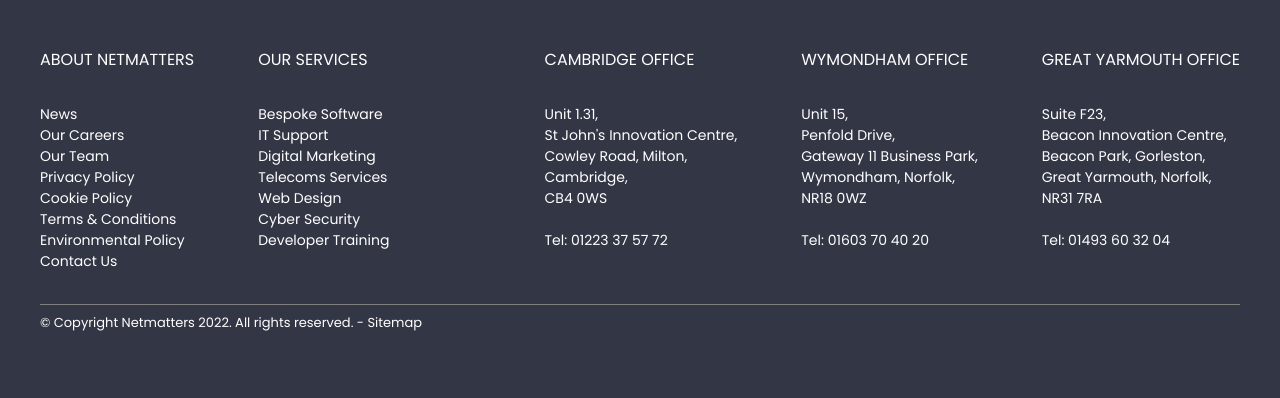
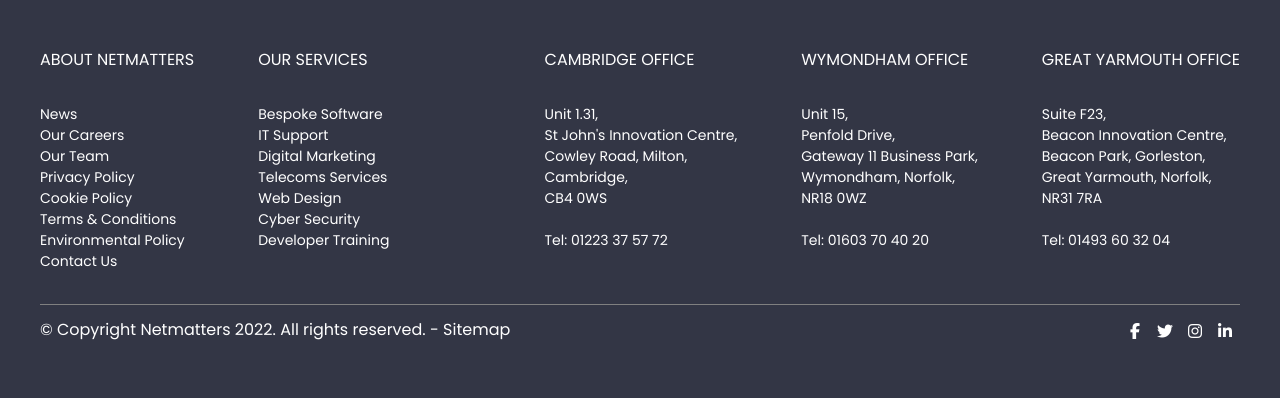
Before and after one commit to vargata/vargata.github.io, a PHP site: page / in a window 1280 px wide. Shown: the part 1145-1543 px from the top of the page. Before the commit the page ends 1476 px from the top, so only its background shows below. Run offline with PHP 8.4, Linux system fonts and the light colour scheme; some libraries are stand-ins or nearby versions.

Commit message:
added social media buttons

```diff
--- a/css/master.css
+++ b/css/master.css
@@ -1128,7 +1128,7 @@
   row-gap: 2rem;
 }
 
-.main_footer div:nth-child(2) {
+.main_footer .main_footer_container div:nth-child(2) {
   margin-right: auto;
 }
 
@@ -1156,9 +1156,135 @@
   font-weight: 200;
 }
 
-.main_footer p {
-  margin-top: .5rem;
-  font-size: 13px;
+.copy_container {
+  margin-top: 5px;
+  width: 100%;
+  display: flex;
+  justify-content: flex-start;
+  align-items: baseline;
+}
+
+.copyright {
+  display: inline-flex;
+  flex-wrap: wrap;
+  margin-top: 5px;
+}
+
+.socialmedia {
+  display: inline-flex;
+  margin-left: auto;
+}
+
+.socialmedia .sm_icon {
+  vertical-align: middle;
+}
+
+.socialmedia .sm_icon1 {
+  display: table-cell;
+  text-align: center;
+  line-height: 40px;
+  width: 30px;
+  height: 40px;
+  border-radius: 50%;
+}
+
+.socialmedia .sm_icon1:hover {
+  background-color: #3b5998;
+}
+
+.socialmedia .sm_icon2 {
+  display: table-cell;
+  text-align: center;
+  line-height: 40px;
+  width: 30px;
+  height: 40px;
+  border-radius: 50%;
+}
+
+.socialmedia .sm_icon2:hover {
+  background-color: #00aced;
+}
+
+.socialmedia .sm_icon3 {
+  display: table-cell;
+  text-align: center;
+  line-height: 40px;
+  width: 30px;
+  height: 40px;
+  border-radius: 50%;
+}
+
+.socialmedia .sm_icon3:hover {
+  background-color: #d93175;
+}
+
+.socialmedia .sm_icon4 {
+  display: table-cell;
+  text-align: center;
+  line-height: 40px;
+  width: 30px;
+  height: 40px;
+  border-radius: 50%;
+}
+
+.socialmedia .sm_icon4:hover {
+  background-color: #0077b5;
+}
+
+.sm_icon {
+  vertical-align: middle;
+}
+
+.sm_icon1 {
+  display: table-cell;
+  text-align: center;
+  line-height: 40px;
+  width: 30px;
+  height: 40px;
+  border-radius: 50%;
+}
+
+.sm_icon1:hover {
+  background-color: #3b5998;
+}
+
+.sm_icon2 {
+  display: table-cell;
+  text-align: center;
+  line-height: 40px;
+  width: 30px;
+  height: 40px;
+  border-radius: 50%;
+}
+
+.sm_icon2:hover {
+  background-color: #00aced;
+}
+
+.sm_icon3 {
+  display: table-cell;
+  text-align: center;
+  line-height: 40px;
+  width: 30px;
+  height: 40px;
+  border-radius: 50%;
+}
+
+.sm_icon3:hover {
+  background-color: #d93175;
+}
+
+.sm_icon4 {
+  display: table-cell;
+  text-align: center;
+  line-height: 40px;
+  width: 30px;
+  height: 40px;
+  border-radius: 50%;
+}
+
+.sm_icon4:hover {
+  background-color: #0077b5;
 }
 
 .icons {
--- a/index.html
+++ b/index.html
@@ -301,7 +301,17 @@
 						</ul>
 					</div>
 				</div>
-				<p>&copy; Copyright Netmatters 2022. All rights reserved. - <a href="#">Sitemap</a></p>
+				<div class="copy_container">
+					<div class="copyright">
+						<span>&copy; Copyright Netmatters 2022.&nbsp;</span><span>All rights reserved.</span><span>&nbsp;-&nbsp;</span><span><a href="#">Sitemap</a></span>
+					</div>
+					<div class="socialmedia">
+						<a href="#" class="sm_icon1"><i class="sm_icon fa-brands fa-facebook-f"></i></a>
+						<a href="#" class="sm_icon2"><i class="sm_icon fa-brands fa-twitter"></i></a>
+						<a href="#" class="sm_icon3"><i class="sm_icon fa-brands fa-instagram"></i></a>
+						<a href="#" class="sm_icon4"><i class="sm_icon fa-brands fa-linkedin-in"></i></a>
+					</div>
+				</div>
 			</div>
 		</footer>
 		<!-- end of Footer  -->
--- a/scss/_declarations.scss
+++ b/scss/_declarations.scss
@@ -6,6 +6,12 @@
 	#79539a,
 	#de093f,
 	#a3331d;
+
+$icon_bg:
+	#3b5998,
+	#00aced,
+	#d93175,
+	#0077b5;
 
 %hidden_menu_content{
 	width: 100%;
--- a/scss/_pagefooter.scss
+++ b/scss/_pagefooter.scss
@@ -23,10 +23,10 @@
 		padding-bottom: 2rem;
 		column-gap: 4rem;
 		row-gap: 2rem;
-	}
 
-	div:nth-child(2){
-		margin-right: auto;
+		div:nth-child(2){
+			margin-right: auto;
+		}
 	}
 
 	ul{
@@ -52,9 +52,59 @@
 		font-size: 1rem;
 			font-weight: 200;
 	}
+}
 
-	p{
-		margin-top: .5rem;
-		font-size: 13px;
+.copy_container{
+	margin-top: 5px;
+	width: 100%;
+	display: flex;
+	justify-content: flex-start;
+	align-items: baseline;
+}
+
+.copyright{
+	display: inline-flex;
+	flex-wrap: wrap;
+	margin-top: 5px;
+}
+
+.socialmedia{
+	display: inline-flex;
+	margin-left: auto;
+
+	.sm_icon{
+		vertical-align: middle;
+	}
+
+	@for $i from 1 through 4{
+		.sm_icon#{$i}{
+			display: table-cell;
+			text-align: center;
+			line-height: 40px;
+			width: 30px;
+			height: 40px;
+			border-radius: 50%;
+			&:hover{
+				background-color: nth($icon_bg, $i);
+			}
+		}
 	}
 }
+
+.sm_icon{
+	vertical-align: middle;
+}
+
+@for $i from 1 through 4{
+	.sm_icon#{$i}{
+		display: table-cell;
+		text-align: center;
+		line-height: 40px;
+		width: 30px;
+		height: 40px;
+		border-radius: 50%;
+		&:hover{
+			background-color: nth($icon_bg, $i);
+		}
+	}
+}
```
